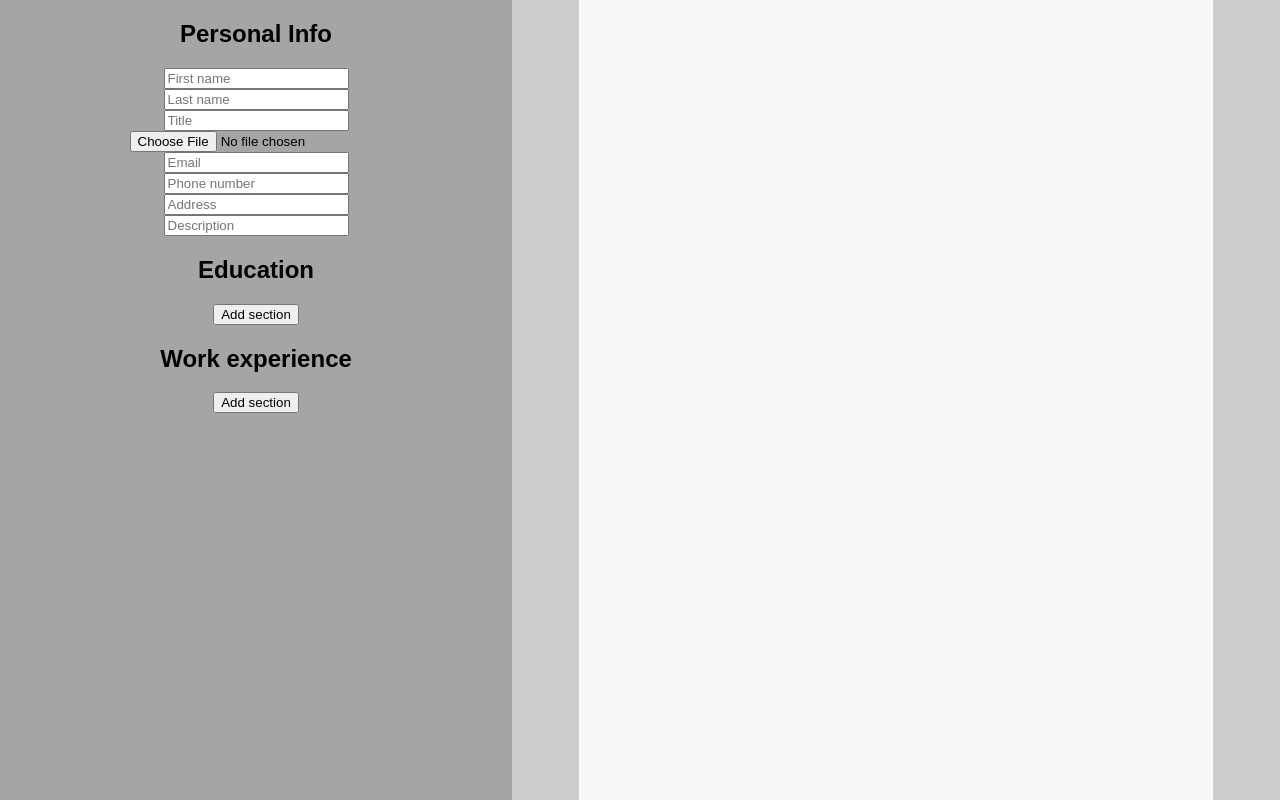
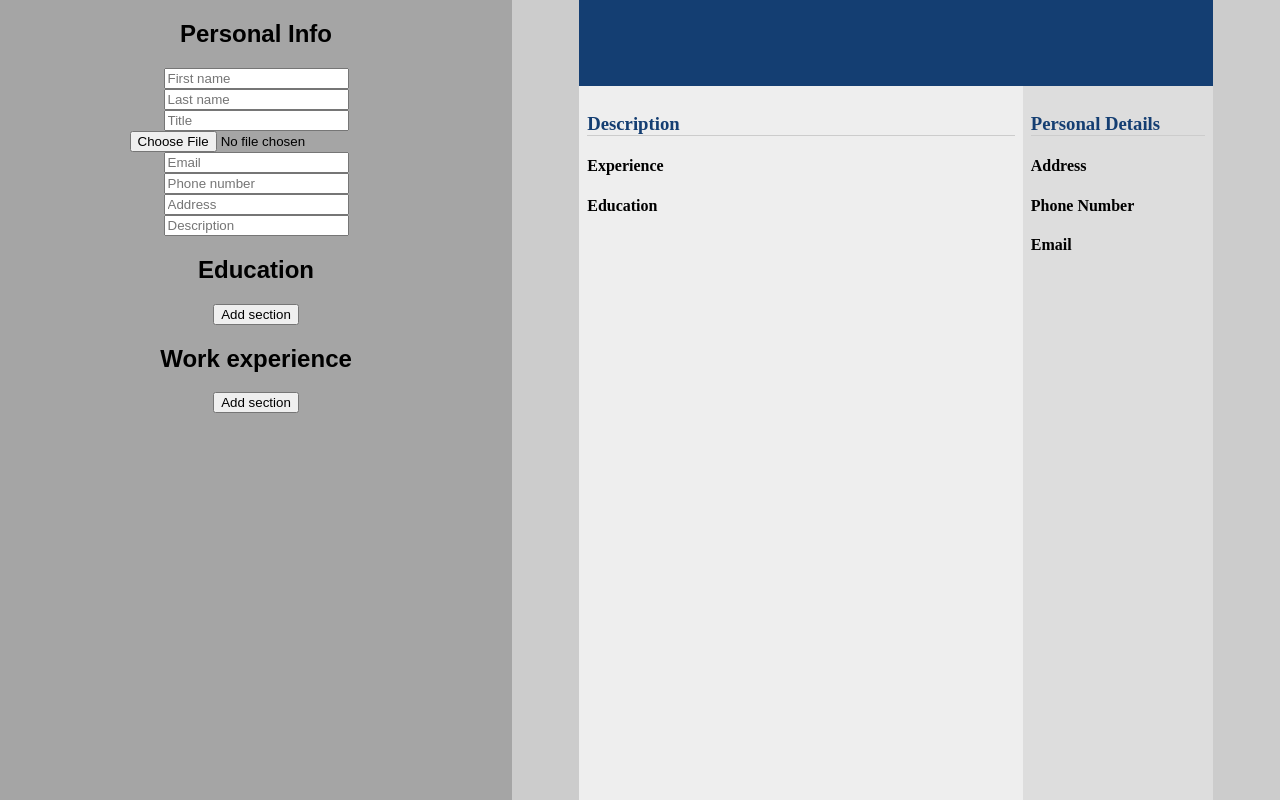
Before and after one commit to clikuki/cv-creator, a React (Create React App) app: page / in a window 1280 px wide. Built offline with nearby package versions, Linux system fonts and the light colour scheme.

Commit message:
all fields added to cvDisplay - some more styling done - renamed misc.module.css to main.module.css - merged cvDisplay.module.css and infoEditor.module.css to main.module.css

```diff
--- a/public/index.html
+++ b/public/index.html
@@ -4,6 +4,14 @@
 		<meta charset="utf-8" />
 		<meta name="viewport" content="width=device-width, initial-scale=1" />
 		<title>CV Creator</title>
+		<style>
+			#root {
+				display: grid;
+				grid-template-columns: 40% 60%;
+				height: 100%;
+				max-height: 100%;
+			}
+		</style>
 	</head>
 	<body>
 		<div id="root"></div>
--- a/src/components/App.js
+++ b/src/components/App.js
@@ -1,7 +1,7 @@
 import { useState } from "react";
 import CVDisplay from "./CVDisplay";
 import InfoEditor from "./InfoEditor";
-import '../css/misc.css';
+import '../css/main.module.css';
 
 const App = () =>
 {
--- a/src/components/CVDisplay.js
+++ b/src/components/CVDisplay.js
@@ -1,5 +1,6 @@
 import { useState } from 'react';
-import css from '../css/cvDisplay.module.css';
+import main from '../css/main.module.css';
+import style1 from '../css/style1.module.css';
 
 const Style1 = props =>
 {
@@ -13,26 +14,61 @@ const Style1 = props =>
 		fileReader.readAsDataURL(info.personal.photo);
 	}
 
-	return <>
-		<div>
-			<h1>
+	return <div className={style1.page}>
+		<div className={style1.header}>
+			<h2>
 				{`${info.personal.firstName} ${info.personal.lastName}`}
-			</h1>
-			<span>{info.personal.title}</span>
+			</h2>
+			<p>{info.personal.title}</p>
 		</div>
-		<div>
-			<img src={imgSrc} alt='Portrait of self' />
+		<div className={style1.body}>
+			<h3>Description</h3>
+			<p>{info.personal.description}</p>
+			<h4>Experience</h4>
+			{info.work.map(item =>
+			{
+				return <div key={item.key} className={style1.timeline}>
+					<p className={style1.date}>
+						{item.startDate} - {item.endDate}
+					</p>
+					<div className={style1.details}>
+						<h4>{item.position}</h4>
+						<p>{item.company}, {item.city}</p>
+					</div>
+				</div>
+			})}
+			<h4>Education</h4>
+			{info.education.map(item =>
+			{
+				return <div key={item.key} className={style1.timeline}>
+					<p className={style1.date}>
+						{item.startDate} - {item.endDate}
+					</p>
+					<div className={style1.details}>
+						<h4>{item.school},{item.city}</h4>
+						<p>Degree: {item.degree}</p>
+						<p>Subject: {item.subject}</p>
+					</div>
+				</div>
+			})}
 		</div>
-		<div></div>
-	</>
+		<div className={style1.sidebar}>
+			{imgSrc ? <img src={imgSrc} alt='Portrait of self' /> : ''}
+			<h3>Personal Details</h3>
+			<h4>Address</h4>
+			<p>{info.personal.address}</p>
+			<h4>Phone Number</h4>
+			<p>{info.personal.phoneNum}</p>
+			<h4>Email</h4>
+			<p>{info.personal.email}</p>
+		</div>
+	</div>
 }
 
 const CVDisplay = props =>
 {
-	return <div className={css.wrapper}>
-		<div className={css.cvDisplay}>
-			<Style1 info={props.info} />
-		</div>
+	return <div className={main.cvWrapper}>
+		<Style1 info={props.info} />
 	</div>
 }
 
--- a/src/components/InfoEditor.js
+++ b/src/components/InfoEditor.js
@@ -1,4 +1,4 @@
-import css from '../css/infoEditor.module.css';
+import main from '../css/main.module.css';
 import { nanoid } from "nanoid";
 
 const PersonalSection = props =>
@@ -11,16 +11,16 @@ const PersonalSection = props =>
 		props.onChange(type, value);
 	}
 
-	return <div className={css.section}>
+	return <div className={main.section}>
 		<h2>Personal Info</h2>
-		<input value={personalInfo.firstName} onChange={onChange} data-type='firstName' placeholder="First name" type='text' />
-		<input value={personalInfo.lastName} onChange={onChange} data-type='lastName' placeholder="Last name" type='text' />
-		<input value={personalInfo.title} onChange={onChange} data-type='title' placeholder="Title" type='text' />
+		<input value={personalInfo.firstName || ''} onChange={onChange} data-type='firstName' placeholder="First name" type='text' />
+		<input value={personalInfo.lastName || ''} onChange={onChange} data-type='lastName' placeholder="Last name" type='text' />
+		<input value={personalInfo.title || ''} onChange={onChange} data-type='title' placeholder="Title" type='text' />
 		<input onChange={onChange} data-type='photo' placeholder="Photo" type='file' accept=".png,.jpg,.webp" />
-		<input value={personalInfo.email} onChange={onChange} data-type='email' placeholder="Email" type='email' />
-		<input value={personalInfo.phoneNum} onChange={onChange} data-type='phoneNum' placeholder="Phone number" type='text' />
-		<input value={personalInfo.address} onChange={onChange} data-type='address' placeholder="Address" type='text' />
-		<input value={personalInfo.description} onChange={onChange} data-type='description' placeholder="Description" type='text' />
+		<input value={personalInfo.email || ''} onChange={onChange} data-type='email' placeholder="Email" type='email' />
+		<input value={personalInfo.phoneNum || ''} onChange={onChange} data-type='phoneNum' placeholder="Phone number" type='text' />
+		<input value={personalInfo.address || ''} onChange={onChange} data-type='address' placeholder="Address" type='text' />
+		<input value={personalInfo.description || ''} onChange={onChange} data-type='description' placeholder="Description" type='text' />
 	</div>
 }
 
@@ -38,17 +38,18 @@ const EducationSection = props =>
 		const { key } = info;
 		const onChange = ({ target }) => onChangeBase(target, key);
 		const onDelete = () => props.onDelete(key);
-		return <div key={key} className={css.section}>
-			<input value={info.school} onChange={onChange} data-type='school' placeholder="School name" type='text' />
-			<input value={info.city} onChange={onChange} data-type='city' placeholder="City" type='text' />
-			<input value={info.degree} onChange={onChange} data-type='degree' placeholder="Degree" type='text' />
-			<input value={info.startDate} onChange={onChange} data-type='startDate' placeholder="Studied from" type='date' />
-			<input value={info.endDate} onChange={onChange} data-type='endDate' placeholder="Studied until" type='date' />
+		return <div key={key} className={main.section}>
+			<input value={info.school || ''} onChange={onChange} data-type='school' placeholder="School name" type='text' />
+			<input value={info.city || ''} onChange={onChange} data-type='city' placeholder="City" type='text' />
+			<input value={info.degree || ''} onChange={onChange} data-type='degree' placeholder="Degree" type='text' />
+			<input value={info.subject || ''} onChange={onChange} data-type='subject' placeholder="Subject" type='text' />
+			<input value={info.startDate || ''} onChange={onChange} data-type='startDate' placeholder="Studied from" type='text' />
+			<input value={info.endDate || ''} onChange={onChange} data-type='endDate' placeholder="Studied until" type='text' />
 			<button onClick={onDelete}>Delete section</button>
 		</div>
 	})
 
-	return <div className={css.section}>
+	return <div className={main.section}>
 		<h2>Education</h2>
 		{schoolSections}
 		<button onClick={props.onAdd}>Add section</button>
@@ -69,24 +70,24 @@ const WorkSection = props =>
 		const { key } = info;
 		const onChange = ({ target }) => onChangeBase(target, key);
 		const onDelete = () => props.onDelete(key);
-		return <div key={key} className={css.section}>
-			<input value={info.company} onChange={onChange} data-type='company' placeholder="Company" type='text' />
-			<input value={info.city} onChange={onChange} data-type='city' placeholder="City" type='text' />
-			<input value={info.position} onChange={onChange} data-type='position' placeholder="Position" type='text' />
-			<input value={info.startDate} onChange={onChange} data-type='startDate' placeholder="Worked from" type='date' />
-			<input value={info.endDate} onChange={onChange} data-type='endDate' placeholder="Worked until" type='date' />
+		return <div key={key} className={main.section}>
+			<input value={info.company || ''} onChange={onChange} data-type='company' placeholder="Company" type='text' />
+			<input value={info.city || ''} onChange={onChange} data-type='city' placeholder="City" type='text' />
+			<input value={info.position || ''} onChange={onChange} data-type='position' placeholder="Position" type='text' />
+			<input value={info.startDate || ''} onChange={onChange} data-type='startDate' placeholder="Worked from" type='text' />
+			<input value={info.endDate || ''} onChange={onChange} data-type='endDate' placeholder="Worked until" type='text' />
 			<button onClick={onDelete}>Delete section</button>
 		</div>
 	})
 
-	return <div className={css.section}>
+	return <div className={main.section}>
 		<h2>Work experience</h2>
 		{schoolSections}
 		<button onClick={props.onAdd}>Add section</button>
 	</div>
 }
 
-const getDynamicSectionEvents = (arr, setFunc, getTemplate) => [
+const getDynamicSectionEvents = (arr, setFunc) => [
 	(type, key, value) => // onChange
 	{
 		const index = arr.findIndex(x => x.key === key);
@@ -108,7 +109,7 @@ const getDynamicSectionEvents = (arr, setFunc, getTemplate) => [
 		setFunc(top.concat(bottom));
 	},
 	// onAdd
-	() => setFunc(arr.concat(getTemplate())),
+	() => setFunc(arr.concat({ key: nanoid() })),
 ]
 
 const getStaticSectionEvent = (obj, setFunc) => (type, value) =>
@@ -126,31 +127,15 @@ const InfoEditor = props =>
 		handleEducationInfoChange,
 		handleEducationInfoDelete,
 		handleEducationInfoAdd,
-	] = getDynamicSectionEvents(props.educationInfo, props.setEducationInfo, () =>
-	({
-		school: '',
-		city: '',
-		degree: '',
-		startDate: '',
-		endDate: '',
-		key: nanoid(),
-	}));
+	] = getDynamicSectionEvents(props.educationInfo, props.setEducationInfo);
 
 	const [
 		handleWorkInfoChange,
 		handleWorkInfoDelete,
 		handleWorkInfoAdd,
-	] = getDynamicSectionEvents(props.workInfo, props.setWorkInfo, () =>
-	({
-		company: '',
-		city: '',
-		position: '',
-		startDate: '',
-		endDate: '',
-		key: nanoid(),
-	}));
+	] = getDynamicSectionEvents(props.workInfo, props.setWorkInfo);
 
-	return <div className={css.infoEditor}>
+	return <div className={main.infoEditor}>
 		<PersonalSection personalInfo={props.personalInfo} onChange={handlePersonalInfoChange} />
 		<EducationSection
 			educationInfo={props.educationInfo}
--- a/src/css/cvDisplay.module.css
+++ /dev/null
@@ -1,14 +0,0 @@
-.cvDisplay {
-	aspect-ratio: 1 / 1.4142;
-	width: 90%;
-	background-color: #f8f8f8;
-}
-
-.wrapper {
-	display: flex;
-	justify-content: center;
-	align-items: center;
-	padding: 2rem;
-	overflow: auto;
-	background-color: #cccccc;
-}
--- a/src/css/infoEditor.module.css
+++ /dev/null
@@ -1,13 +0,0 @@
-.infoEditor {
-	font-family: Arial, Helvetica, sans-serif;
-	background-color: #a5a5a5;
-	flex-grow: 1;
-	overflow: auto;
-}
-
-.section {
-	display: flex;
-	flex-direction: column;
-	justify-content: space-evenly;
-	align-items: center;
-}
--- /dev/null
+++ b/src/css/main.module.css
@@ -0,0 +1,39 @@
+html,
+body {
+	margin: 0;
+	height: 100%;
+}
+
+*,
+*::after,
+*::before {
+	box-sizing: border-box;
+}
+
+.infoEditor {
+	font-family: Arial, Helvetica, sans-serif;
+	background-color: #a5a5a5;
+	flex-grow: 1;
+	overflow: auto;
+}
+
+.section {
+	display: flex;
+	flex-direction: column;
+	justify-content: space-evenly;
+	align-items: center;
+}
+
+.cvWrapper {
+	display: flex;
+	justify-content: center;
+	align-items: center;
+	padding: 2rem;
+	overflow: auto;
+	background-color: #cccccc;
+}
+
+.cvWrapper > * {
+	aspect-ratio: 1 / 1.4142;
+	width: 90%;
+}
--- a/src/css/misc.css
+++ /dev/null
@@ -1,18 +0,0 @@
-html,
-body {
-	margin: 0;
-	height: 100%;
-}
-
-#root {
-	display: grid;
-	grid-template-columns: 40% 60%;
-	height: 100%;
-	max-height: 100%;
-}
-
-*,
-*::after,
-*::before {
-	box-sizing: border-box;
-}
--- /dev/null
+++ b/src/css/style1.module.css
@@ -0,0 +1,42 @@
+.page {
+	display: grid;
+	grid-template-columns: 70% 30%;
+	grid-template-rows: 15% auto;
+}
+
+.page h3 {
+	border-bottom: 1px solid rgb(204, 204, 204);
+	color: rgb(20, 62, 114);
+}
+
+.header {
+	background-color: #143e72;
+	grid-column: 1 / -1;
+	color: white;
+	padding: 0.5rem;
+}
+
+.body {
+	background-color: #eeeeee;
+	padding: 0.5rem;
+}
+
+.timeline .date {
+	display: inline-block;
+	margin-right: 1rem;
+	font-weight: bold;
+}
+
+.timeline .details h4 {
+	display: inline-block;
+	font-weight: bold;
+}
+
+.sidebar {
+	background-color: #dddddd;
+	padding: 0.5rem;
+}
+
+.sidebar img {
+	width: 70%;
+}
```
